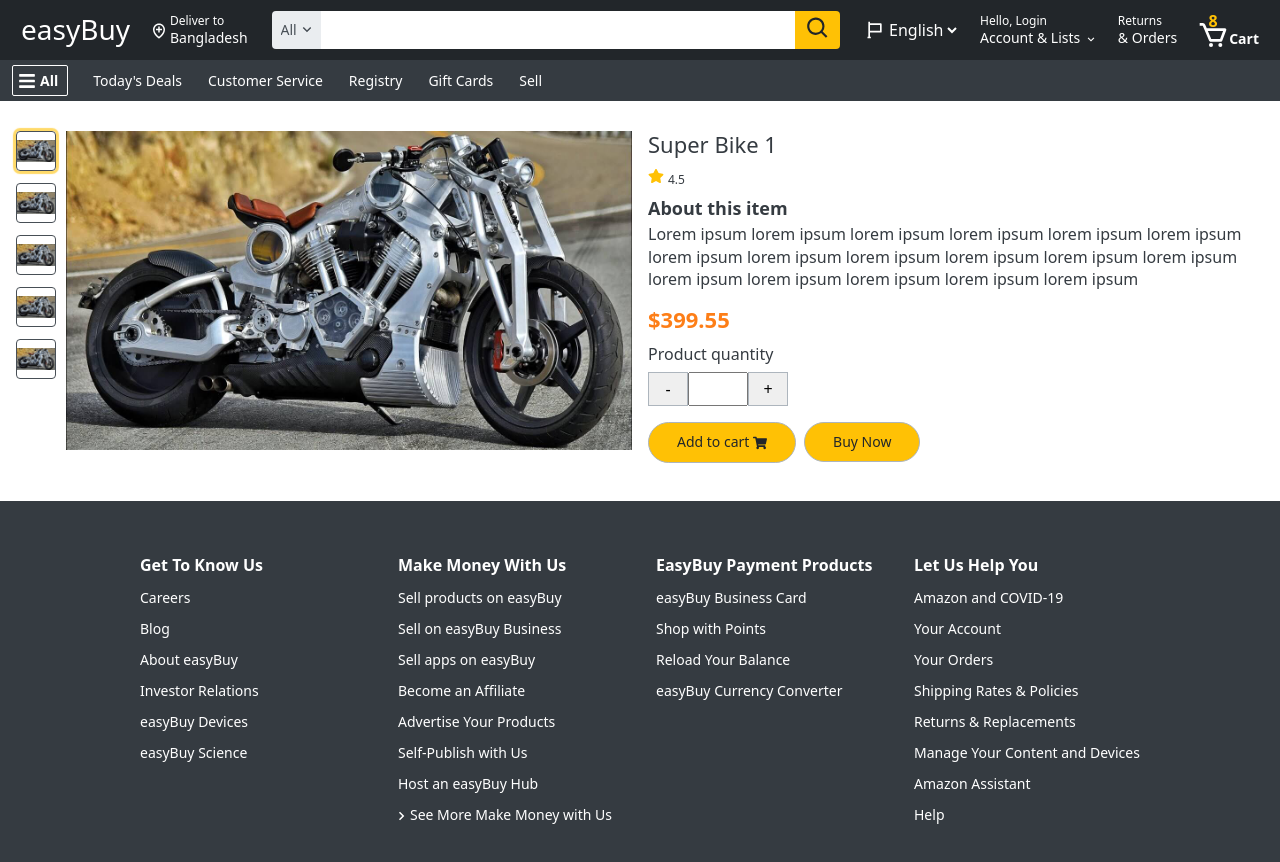
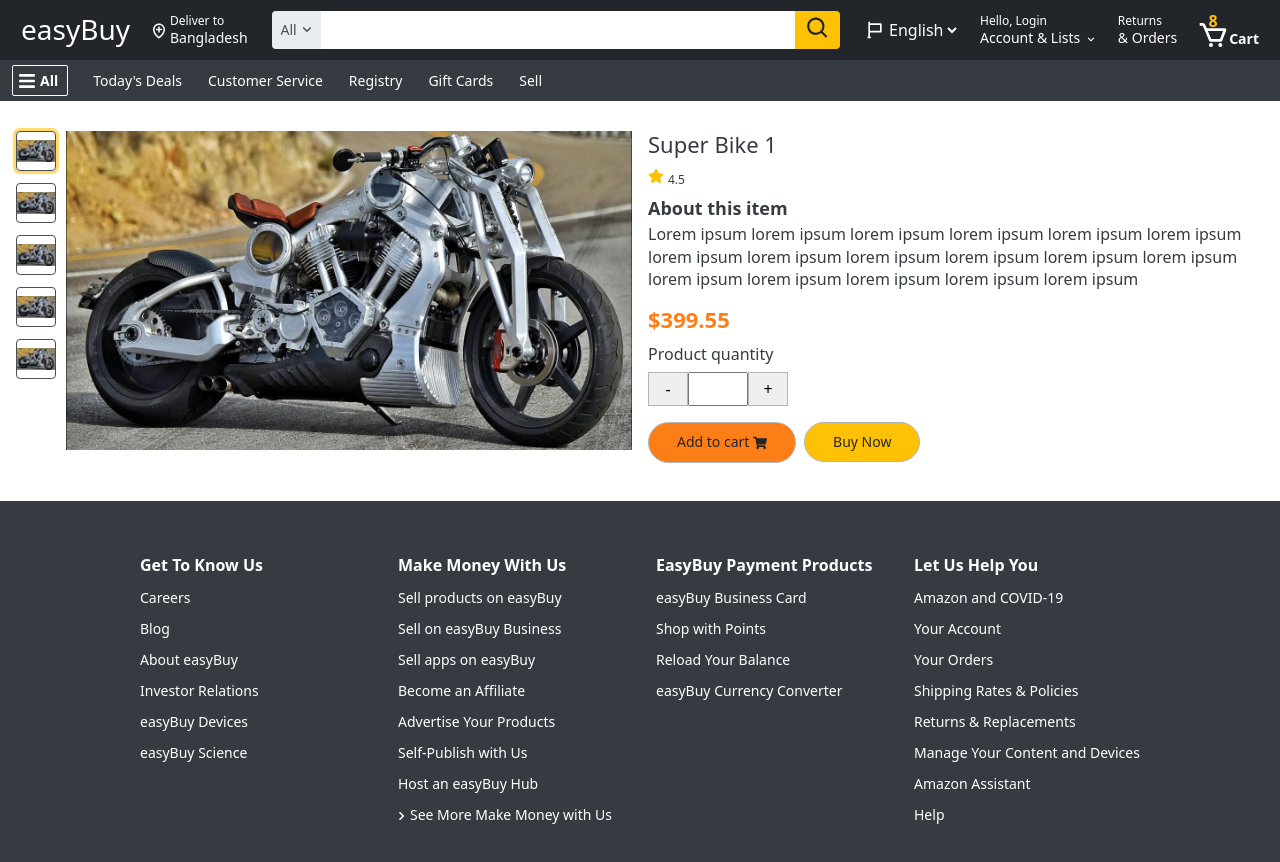
Before and after one commit to musaddekali/easybuy, a React (Create React App) app: page / in a window 1280 px wide. Shown: the top 862 px of the page. Built offline with nearby package versions, Linux system fonts and the light colour scheme.

Commit message:
fixed product-details btns

```diff
--- a/src/global-styles/global.css
+++ b/src/global-styles/global.css
@@ -50,3 +50,11 @@
 .main {
   padding: 30px 0;
 }
+
+.bg-yellow {
+  background: var(--yellow);
+}
+
+.bg-orange {
+background: var(--orange)
+}
--- a/src/pages/ProductDetails/ProductDetails.js
+++ b/src/pages/ProductDetails/ProductDetails.js
@@ -43,8 +43,8 @@ const ProductDetails = () => {
                             </div>
                             {/* add to cart and buy area  */}
                             <div className="buy-item">
-                                <button className="add-to-cart-btn">Add to cart <FaShoppingCart /></button>
-                                <button className="buy-now-btn">Buy Now</button>
+                                <button className="add-to-cart-btn bg-orange">Add to cart <FaShoppingCart /></button>
+                                <button className="buy-now-btn bg-yellow">Buy Now</button>
                             </div>
                         </div>
                     </div>
--- a/src/pages/ProductDetails/product-details.css
+++ b/src/pages/ProductDetails/product-details.css
@@ -127,21 +127,20 @@
   line-height: 1;
   padding: 0.75rem 1.75rem;
   font-size: 14px;
-  background: var(--warning);
   color: var(--gray-900);
 }
 
 .product-details-text .add-to-cart-btn:hover,
 .product-details-text .buy-now-btn:hover {
-  background: rgba(var(--warning-rgb), 0.8);
+  opacity: 0.8;
 }
 
 .product-details-text .add-to-cart-btn:active,
 .product-details-text .buy-now-btn:active {
-  background: var(--warning);
+  opacity: 1;
 }
 
-/* Responsive code  */
+/******* Responsive code  *******/
 @media (max-width: 1024px) {
   .product-details {
     grid-template-columns: 1fr;
@@ -166,6 +165,6 @@
   }
 
   .product-details-img-container .img-thumbs .img-thumb {
-    margin: 0 .25rem .25rem;
+    margin: 0 0.25rem 0.25rem;
   }
 }
```
Also changed, not shown: src/pages/Cart/Cart.js (added), src/pages/Cart/cart.css (added).
